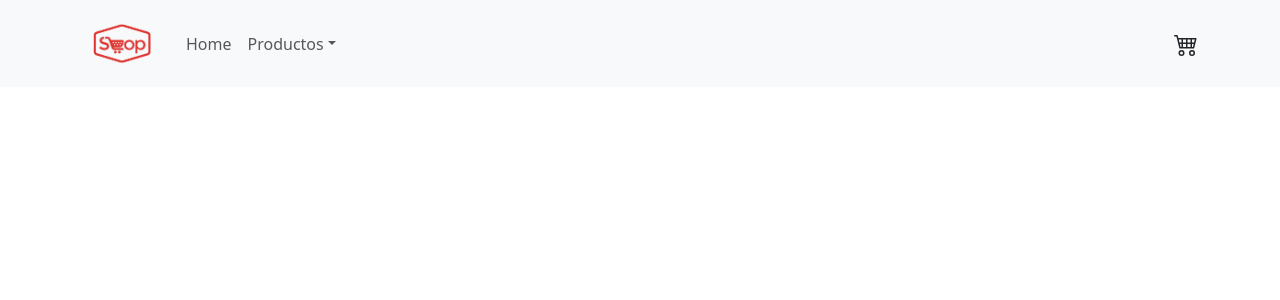
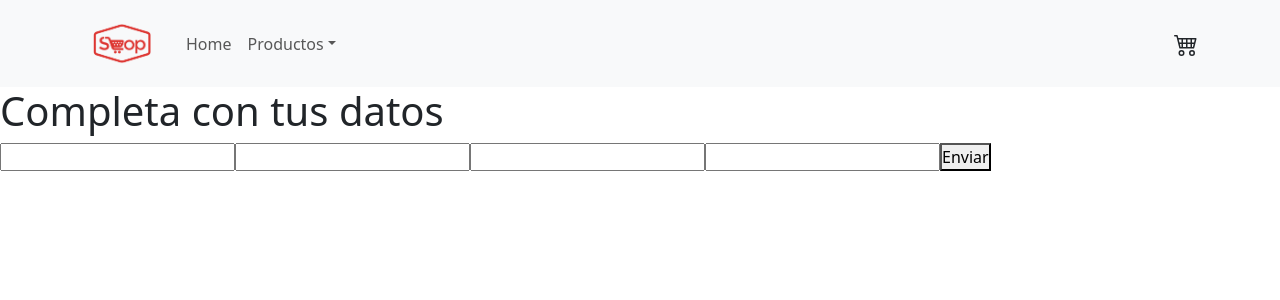
Before and after one commit to ltherisod/coder-flex-69600, a React (Vite) app: page /checkout in a window 1280 px wide. Before the commit this address had no page. Shown: the top 300 px of the page. Built offline with nearby package versions, Linux system fonts and the light colour scheme.

Commit message:
segunda parte

```diff
--- a/src/App.jsx
+++ b/src/App.jsx
@@ -7,13 +7,9 @@ import { BrowserRouter, Routes, Route } from 'react-router-dom';
 //importamos al proveedor
 import { CartProvider } from './context/CartContext';
 import Cart from './components/Cart';
+import Checkout from './components/Checkout';
 
 function App() {
-
-
-
-
-
   return (
 <BrowserRouter>
 <CartProvider>
@@ -24,6 +20,7 @@ function App() {
   <Route path='/category/:categoryId' element={<ItemListContainer greeting='Estas en la categoria:'/>}/>
   <Route path='/item/:itemId' element={<ItemDetailContainer/>}/>
   <Route path='/cart' element={<Cart/>}/>
+  <Route path='/checkout' element={<Checkout/>}/>
 </Routes>
 </CartProvider>
 
--- a/src/components/CartView.jsx
+++ b/src/components/CartView.jsx
@@ -1,5 +1,6 @@
 import React, { useContext } from 'react'
 import { CartContext } from '../context/CartContext'
+import { Link } from 'react-router-dom'
 
 const CartView = () => {
     const {cart, removeItem, clear}= useContext(CartContext)
@@ -23,7 +24,7 @@ const CartView = () => {
         {/* llaman la funcion total */}
         <span>Total a pagar: $</span>
         <button className='btn btn-danger' onClick={clear}>Borrar todo el carrito</button>
-        <button>Terminar compra</button>
+        <Link to='/checkout'>Terminar compra</Link>
     </div>
   )
 }
--- /dev/null
+++ b/src/components/Checkout.jsx
@@ -0,0 +1,72 @@
+import React,{useContext, useState} from 'react'
+import { CartContext } from '../context/CartContext'
+import { addDoc, collection, serverTimestamp } from 'firebase/firestore'
+import { db } from '../service/firebase'
+
+const Checkout = () => {
+    const [buyer, setBuyer]= useState({})
+    const [validateEmail, setValidateEmail]= useState('')
+    const [orderId, setOrderId]= useState('')
+    const {cart, clear}=useContext(CartContext)
+    const buyerData = (e)=> {
+        setBuyer(
+            {
+                ...buyer,
+                [e.target.name]:e.target.value
+            }
+        )
+    }
+
+    const finalizarCompra = (e) =>{
+        //hacer que la pp no recarge
+        e.preventDefault()
+        //valido
+        if(!buyer.name || !buyer.lastname || !buyer.email){
+            alert('Todos los campos son requeridos')
+        }else if(buyer.email !== validateEmail){
+            alert('Los correos no coinciden')
+        }else{
+            let order={
+                comprar: buyer,
+                compras:cart,
+                total:56, //llamar a la funcion de total
+                date: serverTimestamp()
+            }
+
+            const ventas = collection(db, "orders")
+
+            //agregar un doc
+            addDoc(ventas, order)
+            .then((res)=>{
+                setOrderId(res.id)
+                clear()
+            })
+            .catch((error)=> console.log(error))
+        }
+
+
+    }
+
+
+  return (
+    <div>
+        {orderId
+        ?<div>
+            <h2>Realizaste tu compra, el id es: {orderId}</h2>
+        </div>
+        :<div>
+
+        <h1>Completa con tus datos</h1>
+        <form onSubmit={finalizarCompra}>
+            <input type="text" name='name'onChange={buyerData}/>
+            <input type="text" name='lastname' onChange={buyerData}/>
+            <input type="email" name='email' onChange={buyerData}/>
+            <input type="email" name='second-email' onChange={(e)=> setValidateEmail(e.target.value)}/>
+            <button type='submit'>Enviar</button>
+        </form>
+        </div>}
+    </div>
+  )
+}
+
+export default Checkout
```
